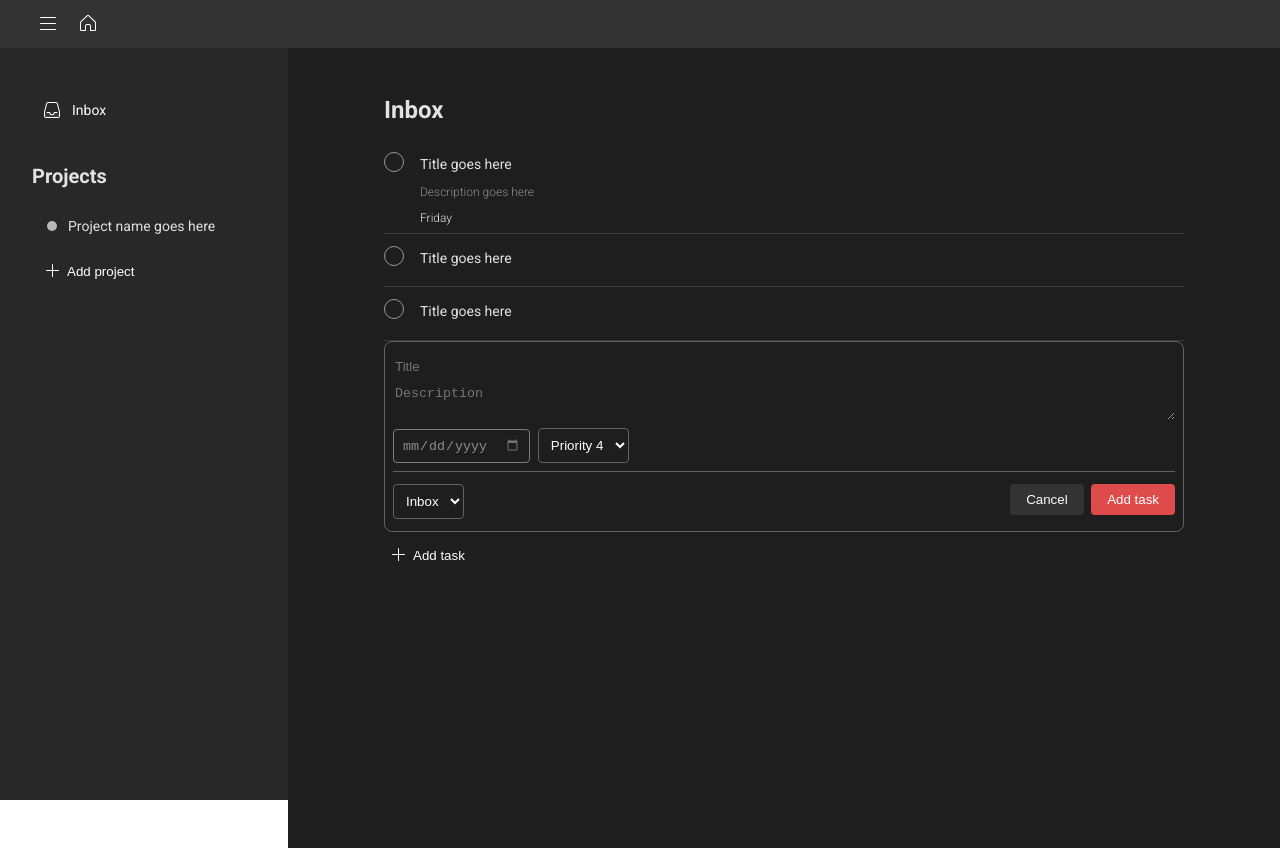
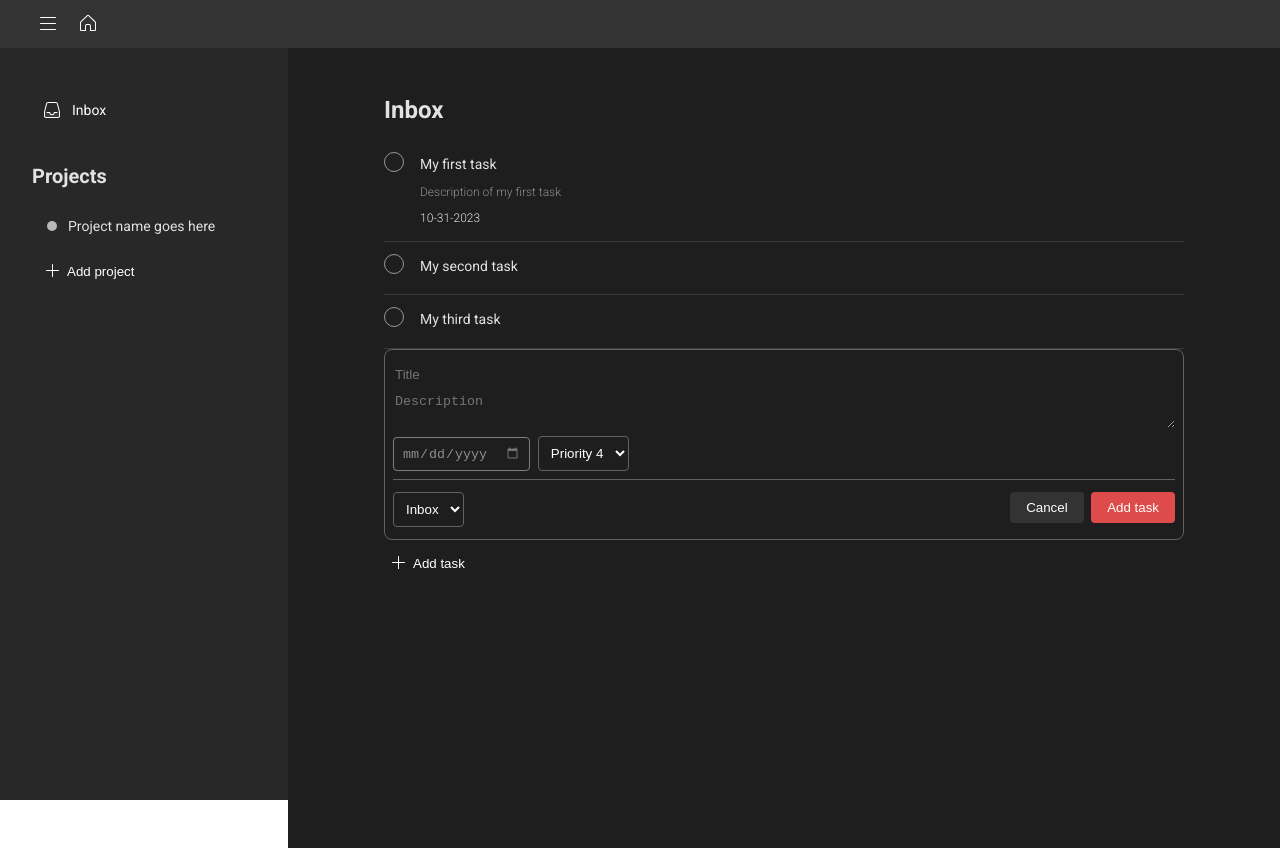
Before and after one commit to jphamtv/odin-todo-list, a website built with webpack: page src/template.html in a window 1280 px wide. Built offline with nearby package versions, Linux system fonts and the light colour scheme.

Commit message:
Add function to display the task list

```diff
--- a/src/index.js
+++ b/src/index.js
@@ -9,38 +9,94 @@ let myTasks = [
     category: 'Inbox',
     title: 'My first task',
     description: 'Description of my first task',
-    dueDate: '2023-10-30',
-    priority: 'high',
-    completeStatus: 'not completed'
-  }
+    dueDate: '10-31-2023',
+    priority: 'High',
+    taskComplete: false,
+  },
+  {
+    category: 'Inbox',
+    title: 'My second task',
+    description: null,
+    dueDate: null,
+    priority: null,
+    taskComplete: false,
+  },
+  {
+    category: 'Inbox',
+    title: 'My third task',
+    description: null,
+    dueDate: null,
+    priority: null,
+    taskComplete: false,
+  },
 ]
 
 // Function to create tasks
 class Task {
-  constructor(category, title, description, dueDate, priority, completeStatus) {
+  constructor(category, title, description, dueDate, priority, taskComplete) {
     this.category = category;
     this.title = title;
     this.description = description;
     this.dueDate = dueDate;
     this.priority = priority;
-    this.completeStatus = completeStatus;
+    this.taskComplete = taskComplete;
   }
 }
 
 // Function to create tasks
-function createTask(category, title, description, dueDate, priority, completeStatus) {
+function createTask(category, title, description, dueDate, priority, taskComplete) {
 
-  const task = new Task(category, title, description, dueDate, priority, completeStatus);
+  // Create a new task using the Task class
+  const task = new Task(category, title, description, dueDate, priority, taskComplete);
 
   myTasks.push(task)
 
   // Update the UI
   displayTasks();
+
+  // Clear the form fields
+
 }
 
 function displayTasks() {
-  //
+  // Get a reference to the task list element
+  const taskList = document.querySelector('#task-list');
+
+  // Clear the task list
+  taskList.innerHTML = '';
+
+  // Loop through the tasks and update the list
+  myTasks.forEach(task => {
+    const taskItem = document.createElement('li');
+
+    // Add task-item class attribute
+    taskItem.classList.add('task-item');
+    console.log(taskItem);
+
+    // Set the index number to the data-task-id attribute
+
+    // HTML structure of the new task item
+    taskItem.innerHTML = `
+      <div>
+        <button type="button" class="checkbox-btn">
+          <svg class="checkmark-icon" width="24" height="24"><path fill="#fff" d="M11.23 13.7l-2.15-2a.55.55 0 0 0-.74-.01l.03-.03a.46.46 0 0 0 0 .68L11.24 15l5.4-5.01a.45.45 0 0 0 0-.68l.02.03a.55.55 0 0 0-.73 0l-4.7 4.35z"></path></svg>
+        </button>
+      </div>
+      <div>
+        <div class="title">${task.title}</div>
+        ${task.description ? `<div class="description">${task.description}</div>` : ''}
+        ${task.dueDate ? `<div class="due-date">${task.dueDate}</div>` : ''}
+      </div>
+      `;
+
+    // Add the new task item
+    taskList.appendChild(taskItem);
+
+  });
 }
+
+// Initialize the task list UI
+displayTasks();
 
 
 // Function to delete tasks
@@ -55,8 +111,8 @@ function toggleTaskCompletion() {
 }
 
 
-// Function to edit a task
-function editTask() {
+// Function to update a task
+function updateTask() {
 
 }
 
--- a/src/style.css
+++ b/src/style.css
@@ -9,7 +9,7 @@
 
 }
 
-#content {
+#grid-container {
   display: grid;
   grid-template-columns: 18rem auto;
   grid-template-rows: 3rem 100vh;
@@ -222,6 +222,7 @@ h1 {
 .due-date {
   font-size: .75rem;
   font-weight: 300;
+  margin-bottom: .5rem;
 }
 
 
--- /dev/null
+++ b/src/tasks.js
@@ -0,0 +1 @@
+// src/tasks.js
--- a/src/template.html
+++ b/src/template.html
@@ -12,7 +12,7 @@
   <link href="https://fonts.googleapis.com/css2?family=Roboto:wght@300;400;500;700&display=swap" rel="stylesheet">
 </head>
 <body>
-  <div id="content">
+  <div id="grid-container">
 
     <div class="top-bar">
       <div class="top-bar-wrapper">
@@ -53,11 +53,11 @@
       <div class="main-wrapper">
         <h1 class="category-title">Inbox</h1>
         <div class="task-list-container">
-          <ul class="task-list">
+          <ul id="task-list">
             <li class="task-item">
               <div>
                 <button type="button" class="checkbox-btn">
-                  <svg class="checkmark-icon" width="24" height="24"><path fill="#fff" d="M11.23 13.7l-2.15-2a.55.55 0 0 0-.74-.01l.03-.03a.46.46 0 0 0 0 .68L11.24 15l5.4-5.01a.45.45 0 0 0 0-.68l.02.03a.55.55 0 0 0-.73 0l-4.7 4.35z"></path></svg>
+                  <svg class="checkmark-icon" width="24" height="24"><path d="M11.23 13.7l-2.15-2a.55.55 0 0 0-.74-.01l.03-.03a.46.46 0 0 0 0 .68L11.24 15l5.4-5.01a.45.45 0 0 0 0-.68l.02.03a.55.55 0 0 0-.73 0l-4.7 4.35z"></path></svg>
                   <span class="checkbox-circle"></span>
                 </button>
               </div>
```
Also changed, not shown: dist/index.html, dist/main.js.
